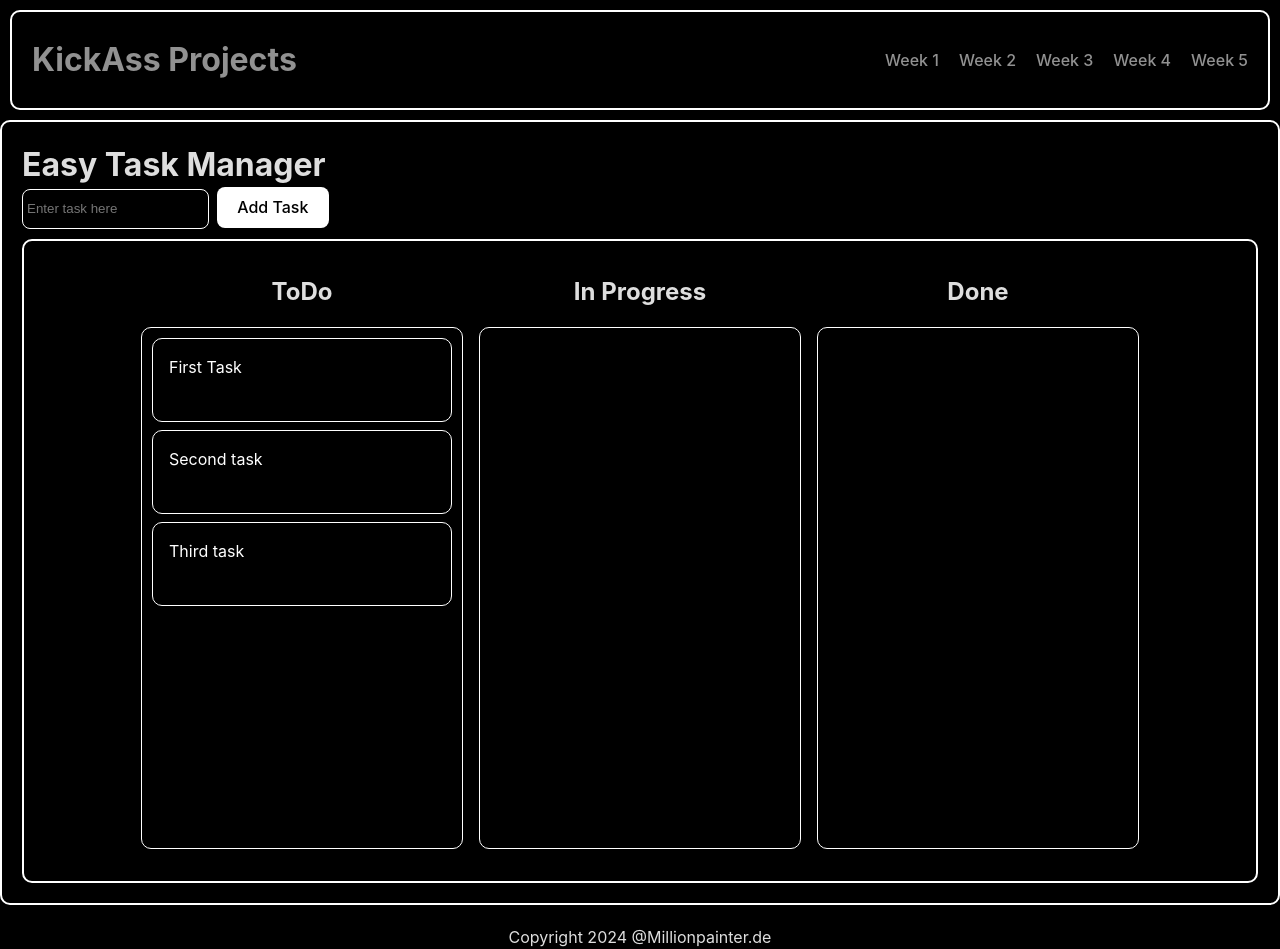
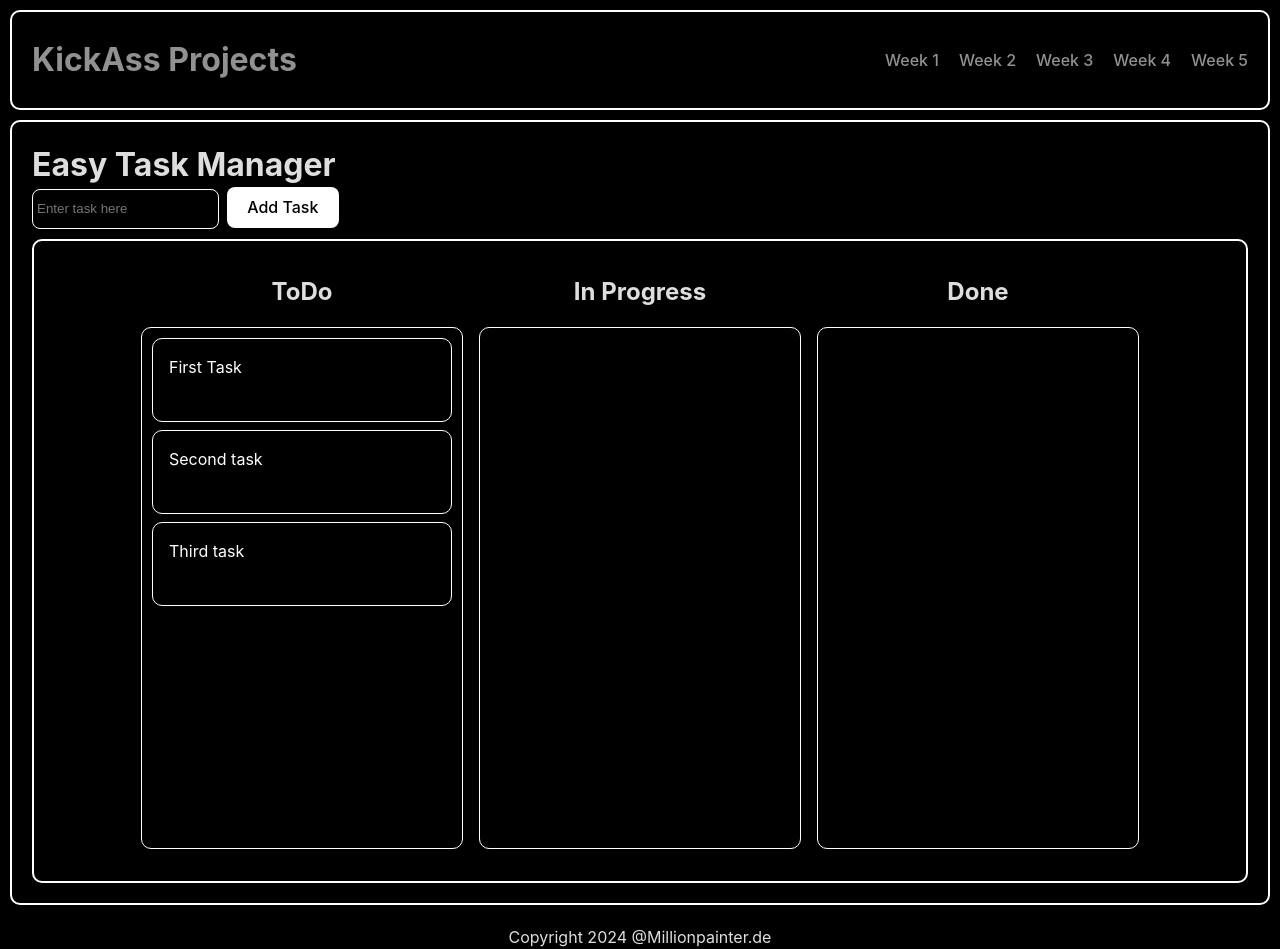
Before and after one commit to Phil-star1984/kickass_projects, a React (Vite) app: page /kickass_projects/weektwo in a window 1280 px wide. Built offline with nearby package versions, Linux system fonts and the light colour scheme.

Commit message:
Fix WeekOne WeekTwo Container CSS

```diff
--- a/src/components/WeekThree.jsx
+++ b/src/components/WeekThree.jsx
@@ -115,7 +115,7 @@ export default function WeekThree() {
   // save (manipulated) data in local storage
   useEffect(() => {
     localStorage.setItem("csv_data", JSON.stringify(data));
-    console.log("actual data: ", data);
+    /* console.log("actual data: ", data); */
   }, [data]);
 
   const renderMessage = () => {
--- a/src/components/WeekTwoSecond.jsx
+++ b/src/components/WeekTwoSecond.jsx
@@ -86,6 +86,7 @@ function WeekTwoSecond() {
 
   return (
     <div
+    className="taskmanager_outer_container"
       style={{
         display: "flex",
         flexDirection: "column",
--- a/src/index.css
+++ b/src/index.css
@@ -143,6 +143,8 @@ button:focus-visible {
 
 .weekone_outer_container {
   margin-top: 10px;
+  margin-left: 10px;
+  margin-right: 10px;
   border: 2px solid white;
   border-radius: 10px;
   height: 90vh;
@@ -187,6 +189,11 @@ button:focus-visible {
 
 .weekone_text {
   margin-bottom: 40px;
+}
+
+.taskmanager_outer_container {
+  margin-left: 10px;
+  margin-right: 10px;
 }
 
 .data_outer_container {
```
Also changed, not shown: src/components/Charts.jsx (+3 -10 lines).
